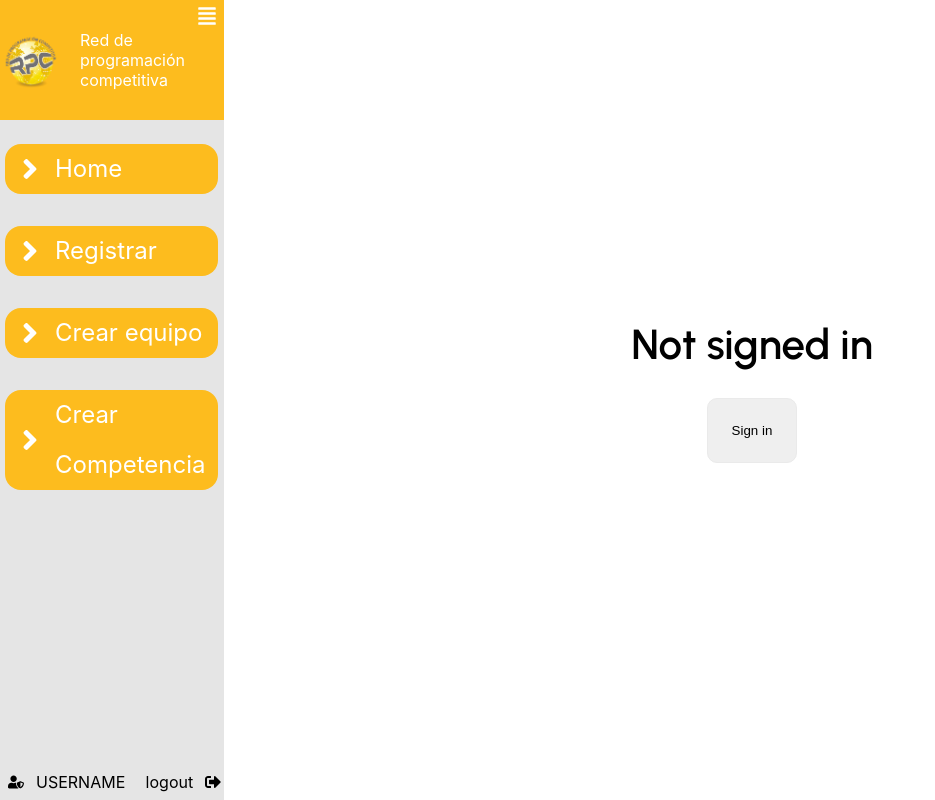
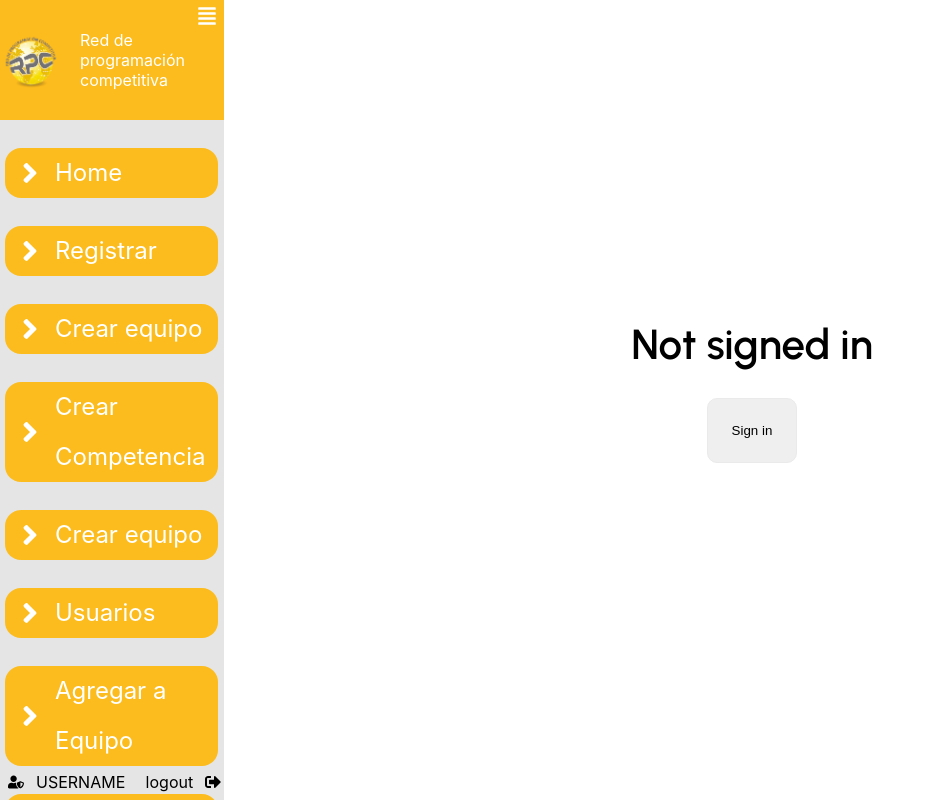
Before and after one commit to redprogramacioncompetitiva/contests-management-system, a Next.js app: page / in a window 1280 px wide. Shown: the whole page, without its empty margins (0-935 px from the left). Built offline with nearby package versions, Linux system fonts and the light colour scheme; no server answers; a web font is replaced by a local one.

Commit message:
sidebar menu html finished

```diff
--- a/src/components/global/Sidebar.js
+++ b/src/components/global/Sidebar.js
@@ -12,13 +12,13 @@ const Navbar = () => {
                 </div>
                 <div id="menu-btn"><FaAlignJustify /></div>
             </div>
-            <ul className="sidebar-list">
+            <row className="sidebar-list">
+                <ul>
                     <li>
                         <a href="/home">
                             <FaAngleRight id="sidebar-list-item" />
                             <span id="sidebar-link"> Home </span>
                         </a>
-                    <div className="spacer"></div>
                     </li>
                     <div className="spacer"></div>
                     <li>
@@ -42,7 +42,36 @@ const Navbar = () => {
                         </a>
                     </li>
                     <div className="spacer"></div>
+                    <li>
+                        <a href="/createTeam">
+                            <FaAngleRight id="sidebar-list-item" />
+                            <span id="sidebar-link"> Crear equipo </span>
+                        </a>
+                    </li>
+                    <div className="spacer"></div>
+                    <li>
+                        <a href="/users/1">
+                            <FaAngleRight id="sidebar-list-item" />
+                            <span id="sidebar-link"> Usuarios </span>
+                        </a>
+                    </li>
+                    <div className="spacer"></div>
+                    <li>
+                        <a href="/home/team/add">
+                            <FaAngleRight id="sidebar-list-item" />
+                            <span id="sidebar-link"> Agregar a Equipo </span>
+                        </a>
+                    </li>
+                    <div className="spacer"></div>
+                    <li>
+                        <a href="/competitions/details">
+                            <FaAngleRight id="sidebar-list-item" />
+                            <span id="sidebar-link"> Detalles de competencias </span>
+                        </a>
+                    </li>
                 </ul>
+            </row>
+
             <div className="user-logged">
                 <FaUserShield />  USERNAME
             </div>
--- a/src/styles/nav/sidebar.css
+++ b/src/styles/nav/sidebar.css
@@ -25,24 +25,28 @@
 }
 
 .sidebar-list{
-    margin-top: 24px;
+    margin-top: 12px;
+    display: flex;
+    display: block;
+    position: absolute;
 }
 
-.sidebar-list {
+.sidebar-list ul{
     padding-left: 5px;
     padding-right: 6px;
+    list-style: none outside none;
+    min-height: 280px;
 }
 
-.sidebar-list  li{
+.sidebar-list ul li{
     height: 50px;
-    width: 100%;
     list-style: none;
-    margin: 0px 0px;
     line-height: 50px;
     color: white;
+    height: auto;
 }
 
-.sidebar-list  li a{
+.sidebar-list ul li a{
     display: flex;
     align-items: center;
     transition: all 0.3s;
@@ -56,7 +60,7 @@
 }
 
 .spacer{
-    margin-bottom: 32px;
+    margin-bottom: 28px;
 }
 
 #sidebar-list-item{
```
Lines whose indentation alone changed are shown as unchanged.
